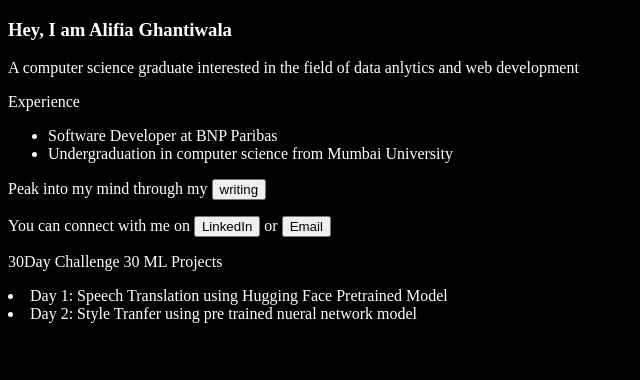
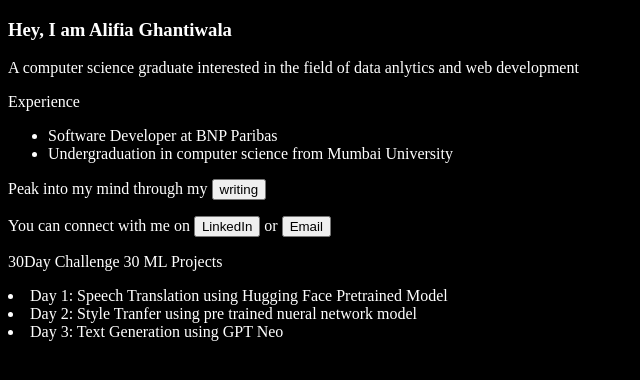
Before and after one commit to aliflaila/aliflaila.github.io, a plain HTML site: page index.html in a window 1280 px wide. Shown: the whole page, without its empty margins (0-640 px from the left). Drawn offline with Linux system fonts and the light colour scheme.

Commit message:
Update index.html

```diff
--- a/index.html
+++ b/index.html
@@ -22,6 +22,6 @@
  <p>30Day Challenge 30 ML Projects</p>
  <li>Day 1: Speech Translation using Hugging Face Pretrained Model</li>
  <li>Day 2: Style Tranfer using pre trained nueral network model</li>
-
+ <li>Day 3: Text Generation using GPT Neo</li>
 </body>
 </html>
```
